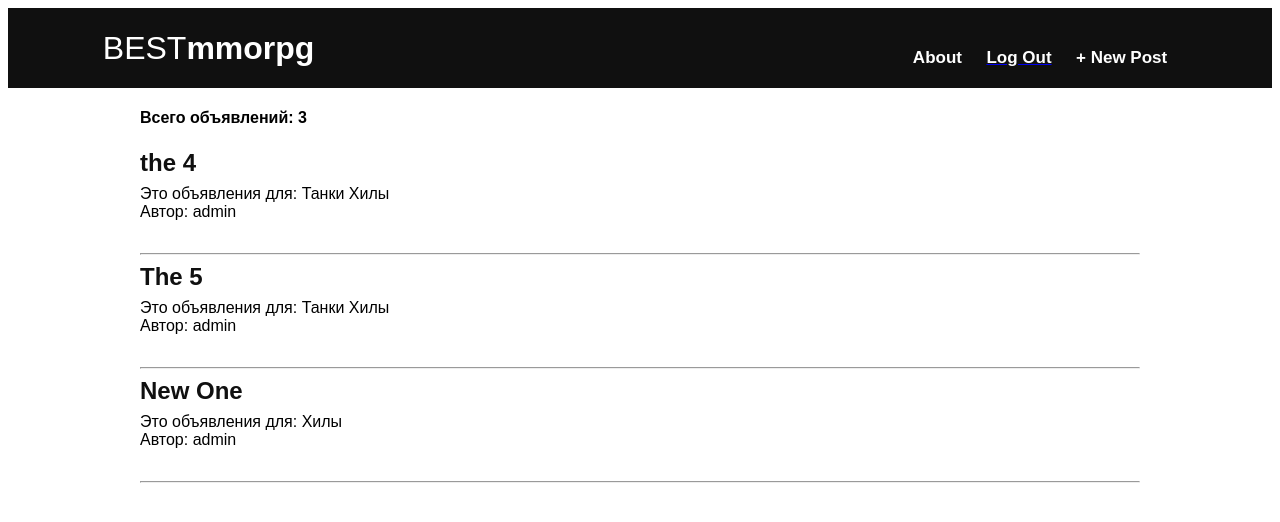
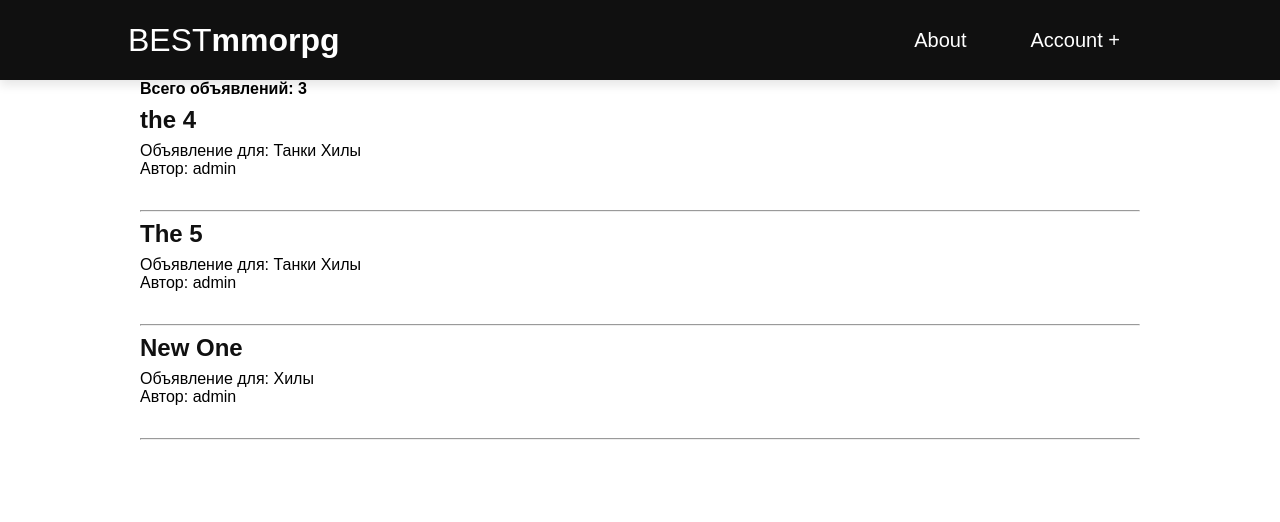
Before and after one commit to KirylDorakh/SkillFactoryTaskDesk, a Django app: page / in a window 1280 px wide. Shown: the top 522 px of the page. Run offline with Django 4.2, Linux system fonts and the light colour scheme; a user stored in the database is signed in; data comes from the database, SQL or seed files in the repository; both versions use the stored data as it was after the commit.

Commit message:
drop dowm menu

```diff
--- a/posts/models.py
+++ b/posts/models.py
@@ -33,7 +33,7 @@ class Post(models.Model):
         return self.title
 
     def preview(self):
-        return self.body[:10] + "..."
+        return self.body[3:15] + "..."
 
     def get_absolute_url(self):
         return reverse('post_detail', args=[str(self.id)])
--- a/static/css/style.css
+++ b/static/css/style.css
@@ -1,96 +1,89 @@
-body{
+* {
+    margin: 0;
+    padding: 0;
+    box-sizing: border-box;
     font-family: 'Source Sans Pro', sans-serif;
+    text-decoration: none;
 }
-
 
 /*Header*/
 header {
+    box-shadow: 0 5px 10px rgba(0, 0, 0, .1);
     width: 100%;
     height: 80px;
-    display: block;
+    padding: 0 10%;
     background-color: #101010;
+    display: flex;
+    justify-content: space-between;
+    align-items: center;
+    z-index: 1000;
 }
 
-.inner_header {
-    width: 85%;
-    height: 100%;
-    display: block;
-    margin: 0 auto;
-    align-items: center;
-}
-
-
-/*Logo*/
-.logo_container {
-    height: 100%;
-    display: table;
-    float: left;
-}
-
-.home{
-    text-decoration: none;
-    display: table-cell;
-    vertical-align: middle;
-}
-
-.logo_container h1{
+.logo h1{
     color: white;
-    display: table-cell;
-    vertical-align: middle;
     font-size: 32px;
     font-weight: 200;
     transition: 1s;
 }
 
-.logo_container h1:hover {
+.logo h1:hover {
     transform: scale(1.1);
 }
 
-.logo_container h1 span{
+.logo h1 span{
     font-weight: 800;
 }
 
-
-/* Navigation */
-nav{
+nav {
     height: 100%;
-    float: right;
-}
-.navigation {
-    height: 100%;
-    margin: 0;
+    line-height: 100%;
 }
 
-.navigation  a:last-child{
-    padding-right: 0px;
+.navigation {
+    list-style: none;
 }
 
-.pages {
-    display: inline-flex;
-    padding-top: 11%;
-    height: 100%;
-    margin: 10px;
+.nav_page {
+    position: relative;
+    float: left;
 }
 
-.item{
-    margin: 0;
-    color: white;
-    text-decoration: none;
-    vertical-align: middle;
-}
-
-.scale{
-    margin: 0;
-    height: 100%;
-    vertical-align: middle;
-    font-size: 17px;
-    font-weight: 600;
-    color: white;
+.menu {
+    list-style: none;
+    display: none;
     transition: 1s;
 }
 
-.scale:hover {
-    transform: scale(1.1);
+.item {
+    font-size: 20px;
+    padding: 32px;
+    color: white;
+    display: block;
+    transition: .5s;
+}
+
+.item:hover {
+    background: rgba(215, 215, 215, 0.7);
+    color: black;
+}
+
+.secret {
+    background: rgba(215, 215, 215, 0.7);
+    font-size: 20px;
+    padding: 32px;
+    color: black;
+    display: block;
+    transition: .5s;
+}
+
+.secret:hover {
+    color: red;
+    background: rgba(162, 162, 162, 0.5);
+}
+
+.nav_page:focus-within > .menu,
+.nav_page:hover > .menu{
+    display: initial;
 }
 
 
@@ -114,7 +107,6 @@ main {
 .post-entry h2 a,
 .post-entry h2 a:visited {
     color:#101010;
-    text-decoration: none;
 }
 
 .post-entry p {
@@ -127,7 +119,6 @@ main {
 }
 
 .back{
-    text-decoration: none;
     color:#101010;
 }
 
--- a/templates/base.html
+++ b/templates/base.html
@@ -14,44 +14,30 @@
 </head>
 <body>
     <header>
-        <div class="inner_header">
-            <div class="logo_container">
-                <a class='home' href="{% url 'home' %}" title="Home page"><h1>BEST<span>mmorpg</span></h1></a>
-            </div>
+        <a class='logo' href="{% url 'home' %}" title="Home page"><h1>BEST<span>mmorpg</span></h1></a>
         <nav>
             <ul class="navigation">
-                    <li class="pages">
-                        <a class="item" href="/about/" title="about app">
-                            <p class="scale">About</p>
-                        </a>
+                <li class="nav_page">
+                    <a class="item" href="/about/" title="about app">About</a>
                 </li>
                 {% if user.is_authenticated %}
-                    <li class="pages">
-                        <a class="nav-link" href="{% url 'logout' %}" title="log out">
-                            <p class="scale">Log Out</p>
-                        </a>
-                    </li>
-                    <li class="pages">
-                        <a class="item" href="{% url 'post_new' %}" title="create new post">
-                            <p class="scale">+ New Post</p>
-                        </a>
+                <li class="nav_page">
+                    <a class="item" href="#">Account +</a>
+                    <ul class="menu">
+                        <li class="bar"><a class="secret" href="#" title="new post">New post</a></li>
+                        <li class="bar"><a class="secret" href="{% url 'logout' %}" title="log out">Log out</a></li>
+                    </ul>
                 </li>
                 {% else %}
-                    <li class="pages">
-                        <a class="item" href="{% url 'login' %}" title="log in">
-                            <p class="scale">Log In</p>
-                        </a>
+                <li class="nav_page">
+                    <a class="item" href="{% url 'login' %}" title="log in">Log In</a>
                 </li>
-                    <li class="pages">
-                        <a class="item" href="{% url 'signup' %}" title="sign up">
-                            <p class="scale">Sign Up</p>
-                        </a>
+                <li class="nav_page">
+                    <a class="item" href="{% url 'signup' %}" title="sign up">Sign Up</a>
                 </li>
                 {% endif %}
-
             </ul>
         </nav>
-        </div>
     </header>
     <main>
         {% block content %}
--- a/templates/posts/home.html
+++ b/templates/posts/home.html
@@ -9,7 +9,7 @@
     {% for post in posts %}
         <div class="post-entry">
             <h2><a href="{% url 'post_detail' post.pk %}">{{ post.title }}</a></h2>
-            <p>Это объявления для: {% for category in post.category.all %}
+            <p>Объявление для: {% for category in post.category.all %}
                 {{ category }}
             {% endfor %}</p>
             <p>Автор: {{ post.author }}</p>
```
Also changed, not shown: db.sqlite3. Lines whose indentation alone changed are shown as unchanged.
